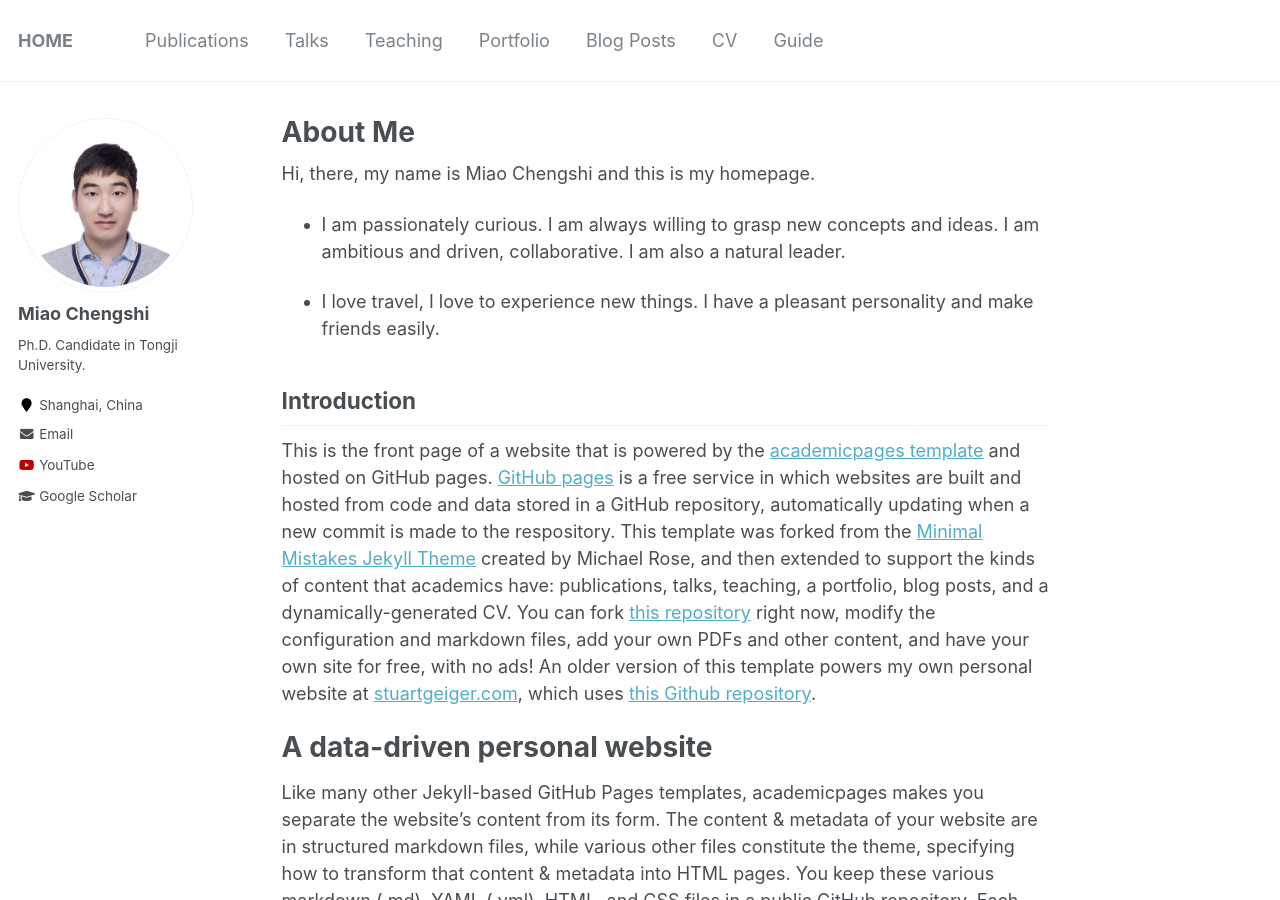
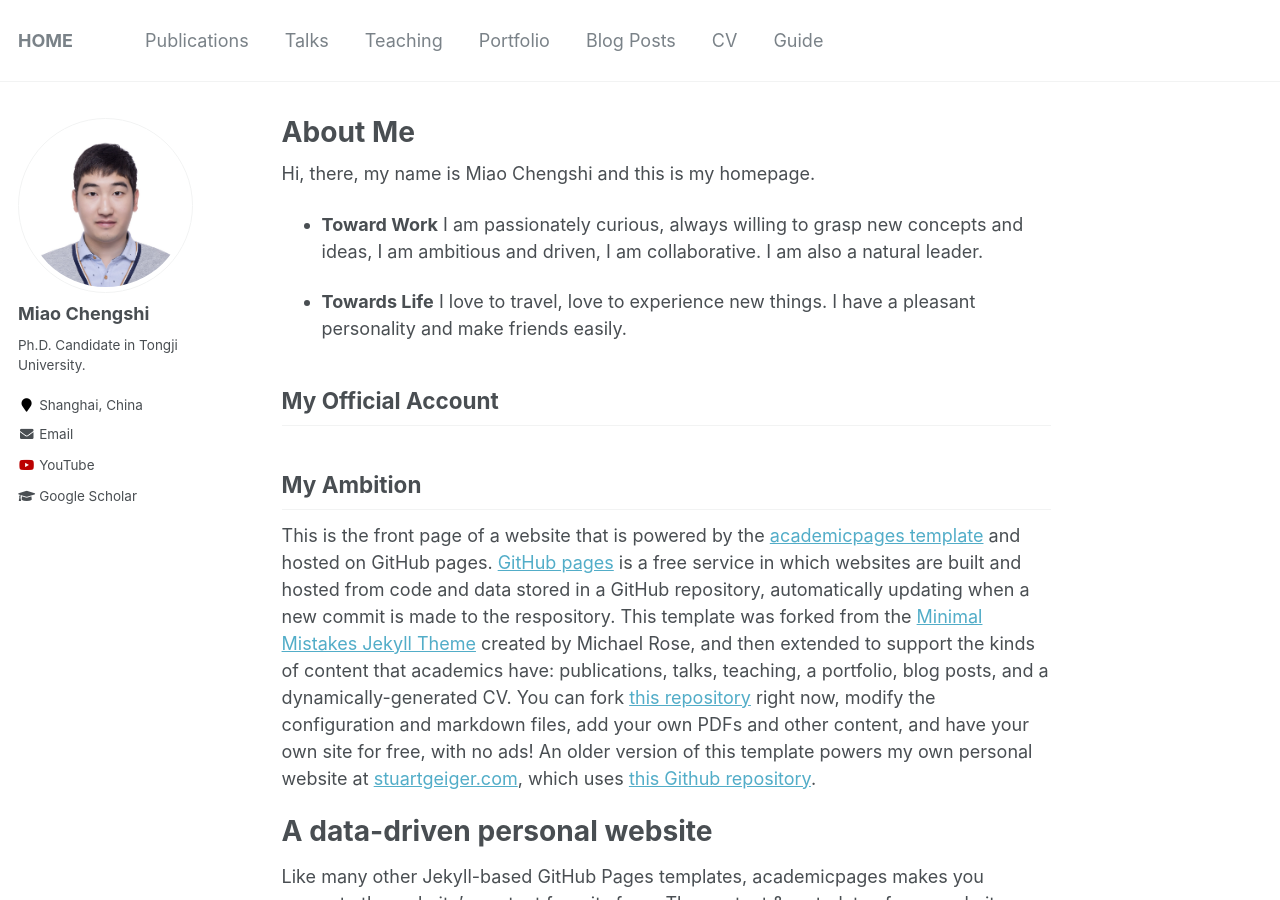
Before and after one commit to miaochengshi/miaochengshi.github.io, a Jekyll site: the page built from _pages/about.md, in a window 1280 px wide and 900 px high. Built offline with Jekyll 4.4.1, drawn with Linux system fonts in a browser that asks for light colours.

Commit message:
Update about.md

```diff
--- a/_pages/about.md
+++ b/_pages/about.md
@@ -10,11 +10,15 @@ redirect_from:
 
 Hi, there, my name is Miao Chengshi and this is my homepage.
 
-- I am passionately curious. I am always willing to grasp new concepts and ideas. I am ambitious and driven, collaborative. I am also a natural leader.
+- **Toward Work** I am passionately curious, always willing to grasp new concepts and ideas, I am ambitious and driven, I am collaborative. I am also a natural leader.
 
-- I love travel, I love to experience new things. I have a pleasant personality and make friends easily.
+- **Towards Life** I love to travel, love to experience new things. I have a pleasant personality and make friends easily.
 
-## Introduction
+## My Official Account
+
+
+
+## My Ambition
 
 
 This is the front page of a website that is powered by the [academicpages template](https://github.com/academicpages/academicpages.github.io) and hosted on GitHub pages. [GitHub pages](https://pages.github.com) is a free service in which websites are built and hosted from code and data stored in a GitHub repository, automatically updating when a new commit is made to the respository. This template was forked from the [Minimal Mistakes Jekyll Theme](https://mmistakes.github.io/minimal-mistakes/) created by Michael Rose, and then extended to support the kinds of content that academics have: publications, talks, teaching, a portfolio, blog posts, and a dynamically-generated CV. You can fork [this repository](https://github.com/academicpages/academicpages.github.io) right now, modify the configuration and markdown files, add your own PDFs and other content, and have your own site for free, with no ads! An older version of this template powers my own personal website at [stuartgeiger.com](http://stuartgeiger.com), which uses [this Github repository](https://github.com/staeiou/staeiou.github.io).
```
